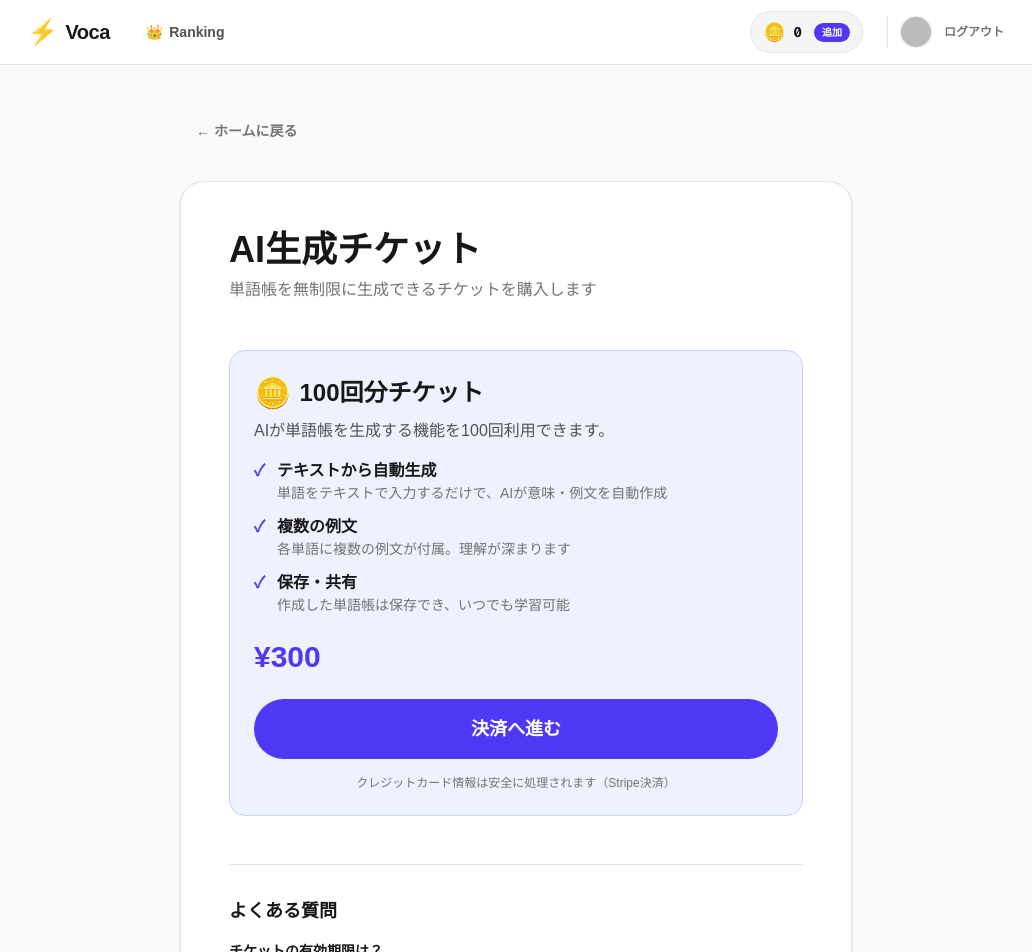
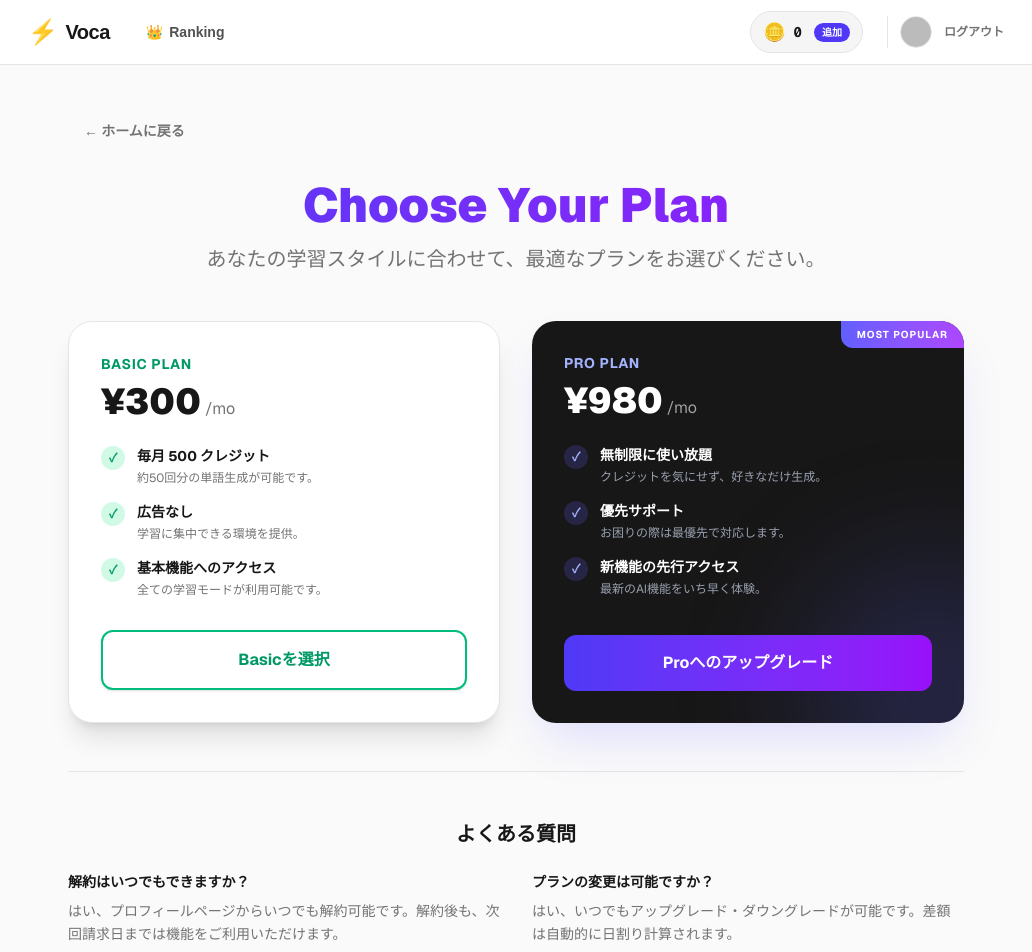
Before and after one commit to zhangguchuanjiang27-dot/vocab-app, a Next.js app: page /checkout in a window 1280 px wide. Shown: the top 952 px of the page, without its empty margins (124-1156 px from the left). Built offline with nearby package versions, Linux system fonts and the light colour scheme; no server answers; the database is empty; sample sign-in values are in the browser's storage.

Commit message:
feat: Replace checkout page with subscription plans and remove plus button from home

```diff
--- a/app/checkout/page.tsx
+++ b/app/checkout/page.tsx
@@ -1,6 +1,6 @@
 "use client";
 
-import { useEffect } from "react";
+import { useEffect, useState } from "react";
 import { useSession } from "next-auth/react";
 import { useRouter } from "next/navigation";
 import Link from "next/link";
@@ -9,6 +9,7 @@ export default function CheckoutPage() {
   const { data: session, status } = useSession();
   const router = useRouter();
   const isLoading = status === "loading";
+  const [subscriptionLoading, setSubscriptionLoading] = useState(false);
 
   useEffect(() => {
     if (status === "unauthenticated") {
@@ -16,17 +17,30 @@ export default function CheckoutPage() {
     }
   }, [status, router]);
 
-  const handlePurchase = async () => {
+  const handleSubscription = async (plan: 'basic' | 'pro') => {
+    setSubscriptionLoading(true);
     try {
-      const res = await fetch("/api/checkout", { method: "POST" });
-      if (!res.ok) throw new Error("Checkout failed");
+      const res = await fetch("/api/checkout", {
+        method: "POST",
+        headers: { "Content-Type": "application/json" },
+        body: JSON.stringify({ plan }),
+      });
+
+      if (!res.ok) {
+        const error = await res.json();
+        alert(error.error || "エラーが発生しました");
+        setSubscriptionLoading(false);
+        return;
+      }
+
       const data = await res.json();
       if (data.url) {
         window.location.href = data.url;
       }
-    } catch (e) {
-      console.error("Purchase error:", e);
-      alert("決済ページへの移動に失敗しました");
+    } catch (error) {
+      console.error(error);
+      alert("通信エラーが発生しました");
+      setSubscriptionLoading(false);
     }
   };
 
@@ -39,79 +53,131 @@ export default function CheckoutPage() {
   }
 
   return (
-    <div className="min-h-screen bg-neutral-50 dark:bg-neutral-950 text-neutral-900 dark:text-neutral-100 p-6 sm:p-12">
-      <main className="max-w-2xl mx-auto">
+    <div className="min-h-screen bg-neutral-50 dark:bg-black text-neutral-900 dark:text-neutral-100 p-6 sm:p-12 font-sans">
+      <main className="max-w-4xl mx-auto">
         <Link href="/" className="inline-block px-4 py-2 text-sm font-bold text-neutral-500 hover:bg-neutral-200 dark:hover:bg-neutral-800 rounded-lg transition-colors mb-8">
           ← ホームに戻る
         </Link>
+        <div className="text-center mb-12">
+          <h1 className="text-4xl sm:text-5xl font-black mb-4 bg-clip-text text-transparent bg-gradient-to-r from-indigo-600 to-purple-600 dark:from-indigo-400 dark:to-purple-400 font-feature-settings-opentype">
+            Choose Your Plan
+          </h1>
+          <p className="text-xl text-neutral-500 dark:text-neutral-400">
+            あなたの学習スタイルに合わせて、最適なプランをお選びください。
+          </p>
+        </div>
 
-        <div className="bg-white dark:bg-neutral-900 rounded-3xl p-8 sm:p-12 shadow-sm border border-neutral-200 dark:border-neutral-800">
-          <h1 className="text-4xl font-black mb-2">AI生成チケット</h1>
-          <p className="text-neutral-500 mb-12">単語帳を無制限に生成できるチケットを購入します</p>
+        <div className="grid md:grid-cols-2 gap-8 relative z-10 mb-12">
+          {/* Basic Plan */}
+          <div className="p-8 rounded-3xl bg-white dark:bg-neutral-900 border border-neutral-200 dark:border-neutral-800 shadow-xl flex flex-col relative overflow-hidden group hover:border-emerald-400 dark:hover:border-emerald-800 transition-colors">
+            <div className="mb-6">
+              <div className="text-sm font-bold text-emerald-600 dark:text-emerald-400 uppercase tracking-wider mb-2">Basic Plan</div>
+              <div className="flex items-baseline gap-1">
+                <span className="text-4xl font-black text-neutral-900 dark:text-white">¥300</span>
+                <span className="text-neutral-500">/mo</span>
+              </div>
+            </div>
 
-          <div className="space-y-6 mb-12">
-            <div className="p-6 rounded-2xl bg-indigo-50 dark:bg-indigo-900/20 border border-indigo-200 dark:border-indigo-800">
-              <h3 className="text-2xl font-bold mb-2 flex items-center gap-2">
-                <span className="text-3xl">🪙</span> 100回分チケット
-              </h3>
-              <p className="text-neutral-600 dark:text-neutral-400 mb-4">AIが単語帳を生成する機能を100回利用できます。</p>
-
-              <div className="space-y-3 mb-6">
+            <div className="flex-1 space-y-4 mb-8">
               <div className="flex items-start gap-3">
-                  <span className="text-indigo-600 dark:text-indigo-400 font-bold">✓</span>
+                <div className="w-6 h-6 rounded-full bg-emerald-100 dark:bg-emerald-900/30 text-emerald-600 dark:text-emerald-400 flex items-center justify-center shrink-0 text-xs font-bold">✓</div>
                 <div>
-                    <p className="font-bold">テキストから自動生成</p>
-                    <p className="text-sm text-neutral-500">単語をテキストで入力するだけで、AIが意味・例文を自動作成</p>
+                  <p className="font-bold text-sm">毎月 500 クレジット</p>
+                  <p className="text-xs text-neutral-500 mt-1">約50回分の単語生成が可能です。</p>
                 </div>
               </div>
               <div className="flex items-start gap-3">
-                  <span className="text-indigo-600 dark:text-indigo-400 font-bold">✓</span>
+                <div className="w-6 h-6 rounded-full bg-emerald-100 dark:bg-emerald-900/30 text-emerald-600 dark:text-emerald-400 flex items-center justify-center shrink-0 text-xs font-bold">✓</div>
                 <div>
-                    <p className="font-bold">複数の例文</p>
-                    <p className="text-sm text-neutral-500">各単語に複数の例文が付属。理解が深まります</p>
+                  <p className="font-bold text-sm">広告なし</p>
+                  <p className="text-xs text-neutral-500 mt-1">学習に集中できる環境を提供。</p>
                 </div>
               </div>
               <div className="flex items-start gap-3">
-                  <span className="text-indigo-600 dark:text-indigo-400 font-bold">✓</span>
+                <div className="w-6 h-6 rounded-full bg-emerald-100 dark:bg-emerald-900/30 text-emerald-600 dark:text-emerald-400 flex items-center justify-center shrink-0 text-xs font-bold">✓</div>
                 <div>
-                    <p className="font-bold">保存・共有</p>
-                    <p className="text-sm text-neutral-500">作成した単語帳は保存でき、いつでも学習可能</p>
+                  <p className="font-bold text-sm">基本機能へのアクセス</p>
+                  <p className="text-xs text-neutral-500 mt-1">全ての学習モードが利用可能です。</p>
                 </div>
               </div>
             </div>
 
-              <div className="text-3xl font-black text-indigo-600 dark:text-indigo-400 mb-6">
-                ¥300
+            <button
+              onClick={() => handleSubscription('basic')}
+              disabled={subscriptionLoading}
+              className="w-full py-4 bg-white dark:bg-neutral-800 border-2 border-emerald-500 text-emerald-600 dark:text-emerald-400 rounded-xl font-bold hover:bg-emerald-50 dark:hover:bg-emerald-900/20 transition-colors disabled:opacity-50 shadow-sm"
+            >
+              {subscriptionLoading ? "処理中..." : "Basicを選択"}
+            </button>
+          </div>
+
+          {/* Pro Plan */}
+          <div className="p-8 rounded-3xl bg-neutral-900 dark:bg-white text-white dark:text-black shadow-2xl shadow-indigo-500/20 flex flex-col relative overflow-hidden transform hover:scale-[1.02] transition-transform duration-300">
+            <div className="absolute top-0 right-0 bg-gradient-to-r from-indigo-500 to-purple-500 text-white text-[10px] font-bold px-4 py-1.5 rounded-bl-xl tracking-widest uppercase">Most Popular</div>
+
+            <div className="mb-6 relative z-10">
+              <div className="text-sm font-bold text-indigo-300 dark:text-indigo-600 uppercase tracking-wider mb-2">Pro Plan</div>
+              <div className="flex items-baseline gap-1">
+                <span className="text-4xl font-black">¥980</span>
+                <span className="text-neutral-400 dark:text-neutral-600">/mo</span>
+              </div>
+            </div>
+
+            <div className="flex-1 space-y-4 mb-8 relative z-10">
+              <div className="flex items-start gap-3">
+                <div className="w-6 h-6 rounded-full bg-indigo-500/20 dark:bg-indigo-100 text-indigo-300 dark:text-indigo-600 flex items-center justify-center shrink-0 text-xs font-bold">✓</div>
+                <div>
+                  <p className="font-bold text-sm">無制限に使い放題</p>
+                  <p className="text-xs text-gray-400 dark:text-gray-600 mt-1">クレジットを気にせず、好きなだけ生成。</p>
+                </div>
+              </div>
+              <div className="flex items-start gap-3">
+                <div className="w-6 h-6 rounded-full bg-indigo-500/20 dark:bg-indigo-100 text-indigo-300 dark:text-indigo-600 flex items-center justify-center shrink-0 text-xs font-bold">✓</div>
+                <div>
+                  <p className="font-bold text-sm">優先サポート</p>
+                  <p className="text-xs text-gray-400 dark:text-gray-600 mt-1">お困りの際は最優先で対応します。</p>
+                </div>
+              </div>
+              <div className="flex items-start gap-3">
+                <div className="w-6 h-6 rounded-full bg-indigo-500/20 dark:bg-indigo-100 text-indigo-300 dark:text-indigo-600 flex items-center justify-center shrink-0 text-xs font-bold">✓</div>
+                <div>
+                  <p className="font-bold text-sm">新機能の先行アクセス</p>
+                  <p className="text-xs text-gray-400 dark:text-gray-600 mt-1">最新のAI機能をいち早く体験。</p>
+                </div>
+              </div>
             </div>
 
             <button
-                onClick={handlePurchase}
-                className="w-full px-8 py-4 bg-indigo-600 text-white rounded-full font-bold text-lg hover:bg-indigo-700 hover:shadow-xl hover:shadow-indigo-500/30 transition-all active:scale-95"
+              onClick={() => handleSubscription('pro')}
+              disabled={subscriptionLoading}
+              className="w-full py-4 bg-gradient-to-r from-indigo-600 to-purple-600 text-white rounded-xl font-bold hover:shadow-lg hover:shadow-indigo-500/50 transition-all disabled:opacity-50 relative z-10"
             >
-                決済へ進む
+              {subscriptionLoading ? "処理中..." : "Proへのアップグレード"}
             </button>
 
-              <p className="text-xs text-neutral-500 text-center mt-4">
-                クレジットカード情報は安全に処理されます（Stripe決済）
-              </p>
+            {/* Decoration */}
+            <div className="absolute -bottom-24 -right-24 w-64 h-64 bg-indigo-500/20 rounded-full blur-3xl pointer-events-none"></div>
           </div>
         </div>
 
-          <div className="border-t border-neutral-200 dark:border-neutral-800 pt-8">
-            <h2 className="font-bold text-lg mb-4">よくある質問</h2>
-            <div className="space-y-4 text-sm">
+        <div className="border-t border-neutral-200 dark:border-neutral-800 pt-12">
+          <h2 className="font-bold text-xl mb-6 text-center">よくある質問</h2>
+          <div className="grid md:grid-cols-2 gap-8 text-sm">
             <div>
-                <p className="font-bold mb-1">チケットの有効期限は？</p>
-                <p className="text-neutral-500">チケットに有効期限はありません。いつでも使用できます。</p>
+              <p className="font-bold mb-2">解約はいつでもできますか？</p>
+              <p className="text-neutral-500 leading-relaxed">はい、プロフィールページからいつでも解約可能です。解約後も、次回請求日までは機能をご利用いただけます。</p>
             </div>
             <div>
-                <p className="font-bold mb-1">キャンセルはできますか？</p>
-                <p className="text-neutral-500">ご購入後のキャンセル・返金は承っておりません。</p>
+              <p className="font-bold mb-2">プランの変更は可能ですか？</p>
+              <p className="text-neutral-500 leading-relaxed">はい、いつでもアップグレード・ダウングレードが可能です。差額は自動的に日割り計算されます。</p>
             </div>
             <div>
-                <p className="font-bold mb-1">複数購入できますか？</p>
-                <p className="text-neutral-500">はい、何度でもご購入できます。</p>
+              <p className="font-bold mb-2">支払い方法は何がありますか？</p>
+              <p className="text-neutral-500 leading-relaxed">主要なクレジットカード（Visa, Mastercard, Amex, JCB等）をご利用いただけます。</p>
             </div>
+            <div>
+              <p className="font-bold mb-2">返金ポリシーはありますか？</p>
+              <p className="text-neutral-500 leading-relaxed">デジタルコンテンツの性質上、原則として返金は承っておりません。ただし、サービスに重大な欠陥があった場合はお問い合わせください。</p>
             </div>
           </div>
         </div>
--- a/app/page.tsx
+++ b/app/page.tsx
@@ -783,13 +783,6 @@ export default function Home() {
                       <p className="text-[10px] text-neutral-400 font-bold uppercase tracking-wider leading-none mb-0.5">Coins</p>
                       <div className="flex items-center gap-2">
                         <p className="font-bold text-neutral-900 dark:text-neutral-100">{credits ?? "..."}</p>
-                        <button
-                          onClick={() => setShowSubscriptionModal(true)}
-                          className="w-5 h-5 rounded-full bg-emerald-100 dark:bg-emerald-900 text-emerald-600 dark:text-emerald-400 flex items-center justify-center text-xs font-bold hover:bg-emerald-200 dark:hover:bg-emerald-800 transition-colors"
-                          title="Add Credits / Upgrade Plan"
-                        >
-                          +
-                        </button>
                       </div>
                     </div>
                   </div>
```
Lines whose indentation alone changed are shown as unchanged.
